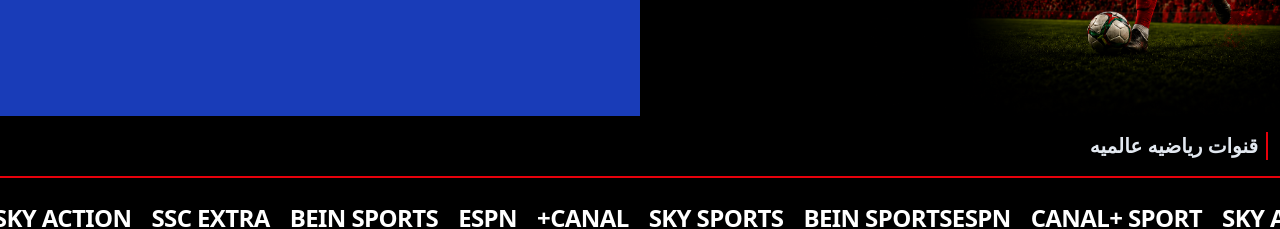
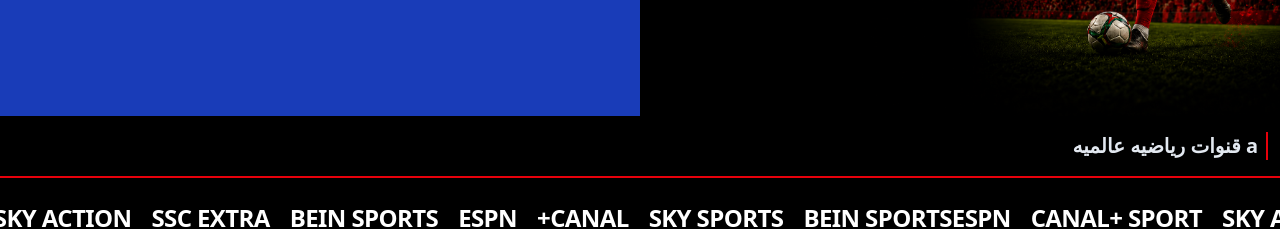
Before and after one commit to youssefiptv936-48/IptvForja, a Next.js app: page / in a window 1280 px wide. Shown: the part 1860-2089 px from the top of the page. Built offline with nearby package versions, Linux system fonts and the light colour scheme.

Commit message:
hhhhhhhhhh

```diff
--- a/src/app/components/HtmlTools/Grid.tsx
+++ b/src/app/components/HtmlTools/Grid.tsx
@@ -73,7 +73,7 @@
       </div>
 
       <h2 className="mr-3 pr-2 text-xl font-bold border-r-2 text-slate-200 border-red-600 my-4">
-         قنوات رياضيه عالميه
+        a قنوات رياضيه عالميه
       </h2>
 
 
```
